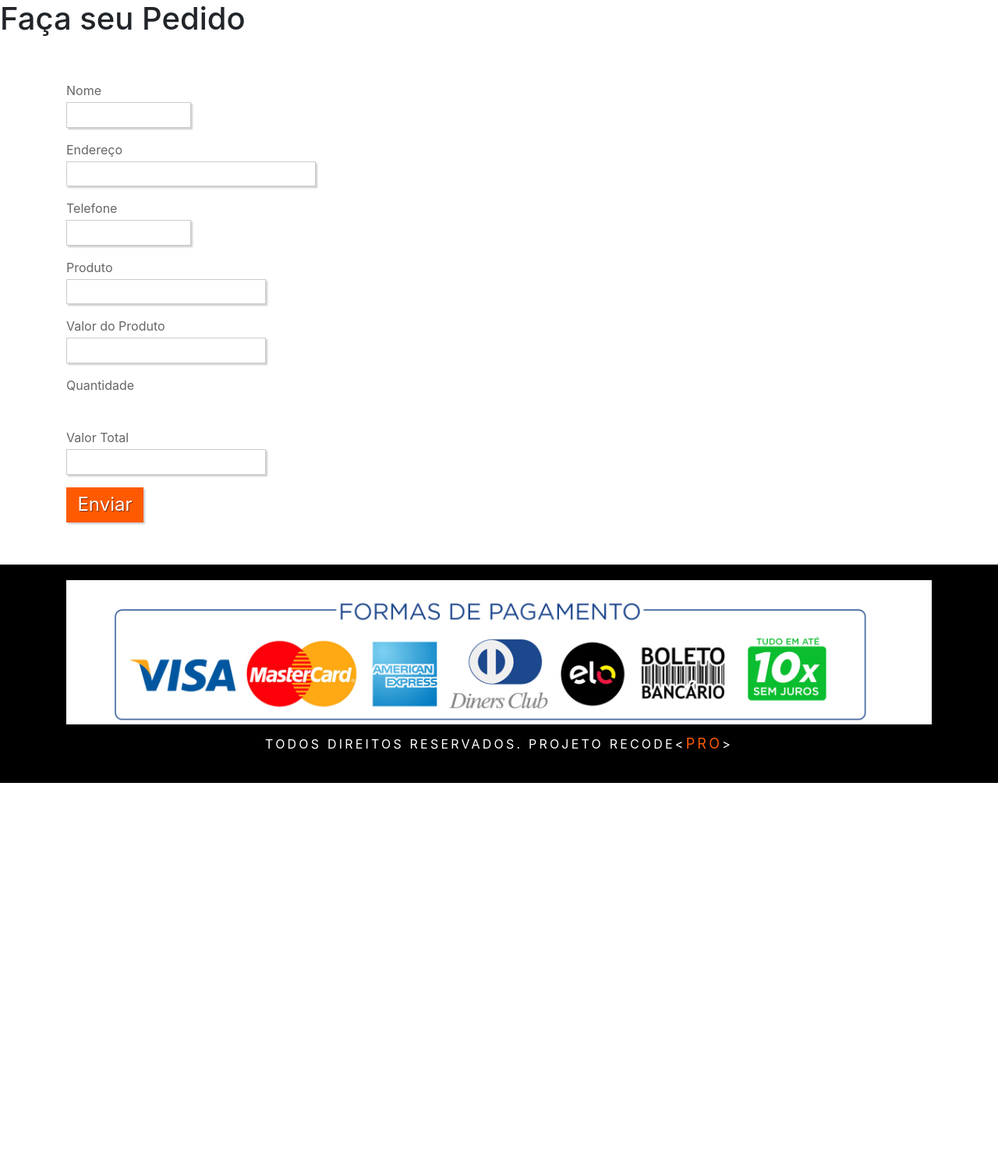
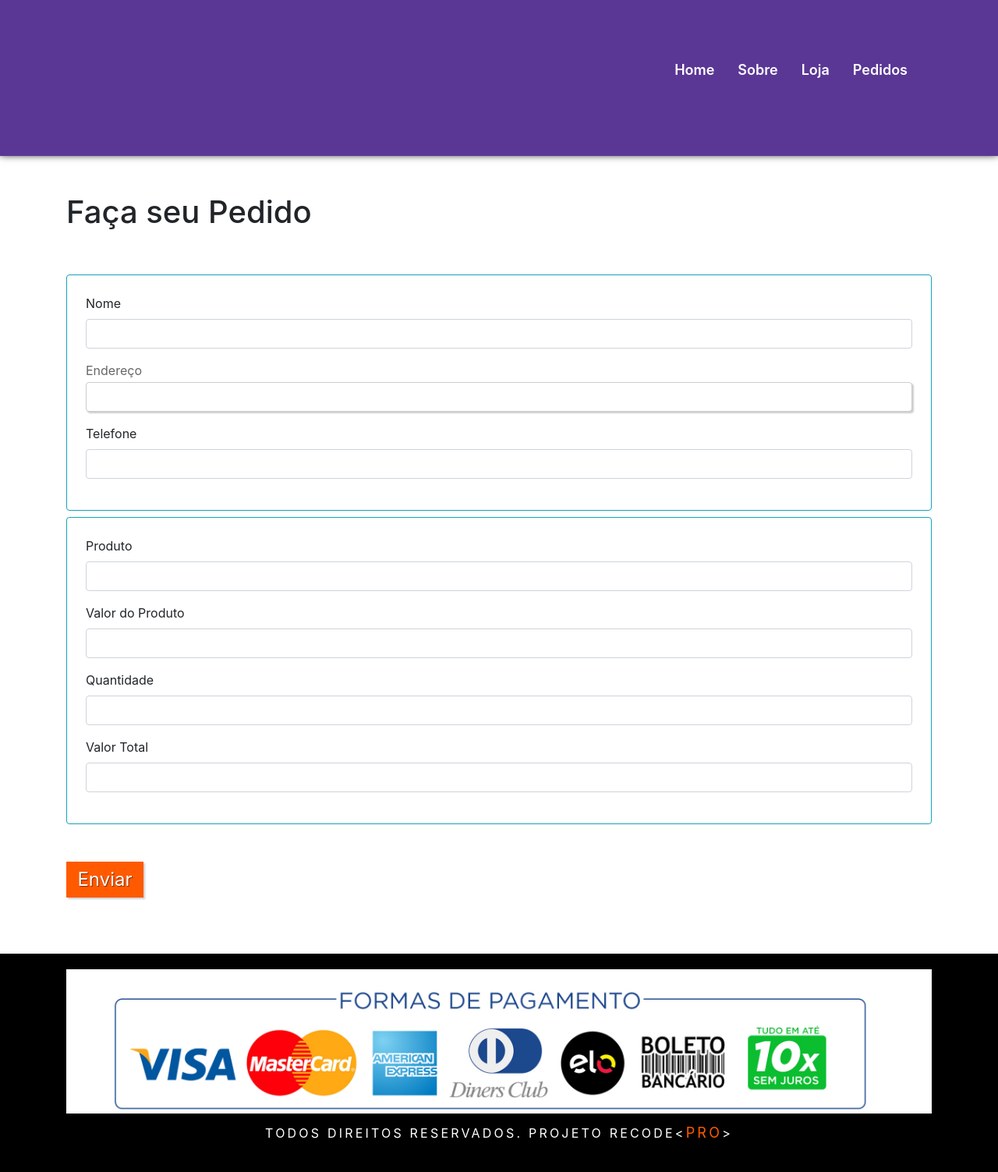
Before and after one commit to elvis-brito/RecodePro, a PHP site: page /pedido.php in a window 1280 px wide. Shown: the whole page at 78% size. Before the commit the page ends 1004 px from the top, so only its background shows below. Run offline with PHP 8.4, Linux system fonts and the light colour scheme.

Commit message:
ajuste bootstrap

```diff
--- a/contato.html
+++ b/contato.html
@@ -41,6 +41,7 @@
                                 <label for="snome">Sobrenome</label>
                                 <input type="text" id="snome" name="snome" style="width: 10em" value="">
                             </div>
+                        </fieldset>
                         </fieldset>
                         <div class="campo">
                             <label>Sexo</label>
--- a/index.php
+++ b/index.php
@@ -26,7 +26,7 @@
                 <div class="collapse navbar-collapse" id="inicial">
                     <ul class="navbar-nav ml-auto">
                         <li class="nav-item"><a class="nav-link" href="index.php">Home</a></li>
-                        <li class="nav-item"><a class="nav-link" href="sobre.html">Sobre</a></li>
+                        <li class="nav-item"><a class="nav-link" href="sobre.php">Sobre</a></li>
                         <li class="nav-item"><a class="nav-link" href="loja.php">Loja</a></li>
                         <li class="nav-item"><a class="nav-link" href="pedido.php">Pedidos</a></li>
                     </ul>
--- a/menu.html
+++ b/menu.html
@@ -7,7 +7,7 @@
                 <div class="collapse navbar-collapse" id="navbarSupportedContent">
                     <ul class="navbar-nav ml-auto">
                         <li class="nav-item"><a class="nav-link" href="index.php">Home</a></li>
-                        <li class="nav-item"><a class="nav-link" href="sobre.html">Sobre</a></li>
+                        <li class="nav-item"><a class="nav-link" href="sobre.php">Sobre</a></li>
                         <li class="nav-item"><a class="nav-link" href="loja.php">Loja</a></li>
                         <li class="nav-item"><a class="nav-link" href="pedido.php">Pedidos</a></li>
                     </ul>
--- a/pedido.php
+++ b/pedido.php
@@ -1,6 +1,7 @@
 <?php
 		include('conexaobd.php');
-		include_once('header.html');
+        include_once('header.html');
+        include_once('menu.html');
     ?>
         <?php
         if(isset($_POST['nome_cliente'])){
@@ -17,39 +18,47 @@
         $result = $conn->query($sql);
       }
      ?>
+
+            <section>
+            <div class="container my-5">
             <h1>Faça seu Pedido</h1> <br> <br>
-            <section>
-            <div class="container">
                 <form action="" method="post">
-                    <div class="campo">
+                <div class="border border-info p-4 rounded">
+                    <div class="form-group">
                                 <label for="nome_cliente">Nome</label>
-                                <input type="text" id="nome_cliente" name="nome_cliente" style="width: 10em" value="">
+                                <input type="text" id="nome_cliente" name="nome_cliente" value="" class="form-control">
                             </div>
                             <div class="campo">
                             <label for="endereco">Endereço</label>
-                            <input type="text" id="endereco" name="endereco" style="width: 20em" value="">
+                            <input type="text" id="endereco" name="endereco" value="" class="form-control">
                         </div>
-                        <div class="campo">
+                        <div class="form-group">
                             <label for="telefone">Telefone</label>
-                            <input type="text" id="telefone" name="telefone" style="width: 10em" value="">
+                            <input type="text" id="telefone" name="telefone" value="" class="form-control">
                         </div>
-                        <div class="campo">
+                        </div>
+                      <div class="row"></div>
+                        <div class="border border-info p-4 rounded my-2">
+                        <div class="form-group">
                         <label for="nome_do_produto">Produto</label>
-                        <input type="text" id="nome_do_produto" name="nome_do_produto" class="input" required />
+                        <input type="text" id="nome_do_produto" name="nome_do_produto" required class="form-control" />
                         </div>
-                        <div class="campo">
+                        <div class="form-group">
                         <label for="valor_produto">Valor do Produto</label>
-                        <input type="text" id="valor_produto" name="valor_produto" class="input" required />
+                        <input type="text" id="valor_produto" name="valor_produto" required  class="form-control"/>
                         </div>
-                        <div class="campo">
+                        <div class="form-group">
                         <label for="quantidade">Quantidade</label>
-                        <input type="number" id="quantidade" name="quantidade" class="input" required />
+                        <input type="number" id="quantidade" name="quantidade" required class="form-control" />
                         </div>
-                        <div class="campo">
+                        <div class="form-group">
                         <label for="valor_total">Valor Total</label>
-                        <input type="text" id="valor_total" name="valor_total" class="input" required />
+                          <input type="text" id="valor_total" name="valor_total" required class="form-control" />
                         </div>
-                        <button class= "botao" type="submit" name="submit">Enviar</button>
+                </div>
+                <div class="my-5">
+                <button class= "botao"  type="submit" name="submit">Enviar</button>
+                </div>
                 </form>
     </div>
             </section>
```
Also changed, not shown: css/estilo.css (line endings or trailing spaces), css/loja.css (line endings or trailing spaces).
